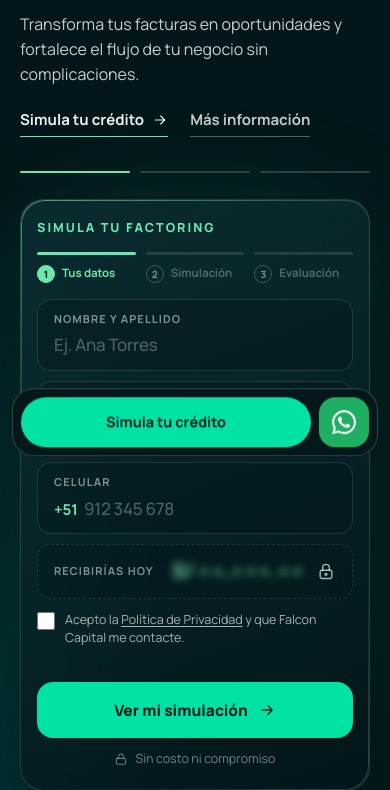
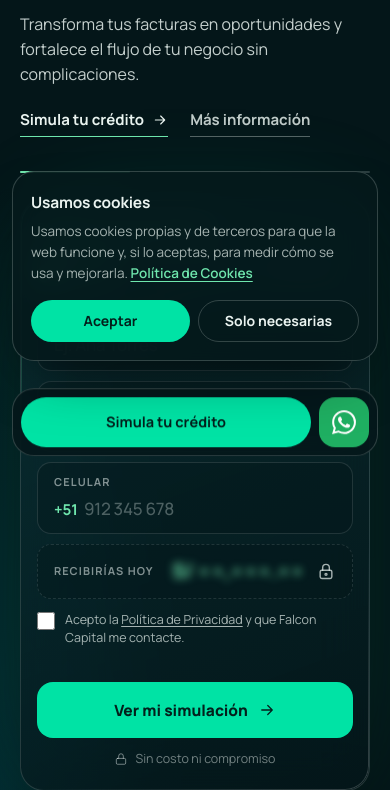
Before and after one commit to innova-ia-pe/falcon-capital-website, a PHP site: page /prototipo/ in a window 390 px wide. Shown: the part 471-1261 px from the top of the page. Run offline with PHP 8.4, Linux system fonts and the light colour scheme.

Commit message:
Prototipo: testimonios que rotan, aviso de cookies y formularios más estrictos
- Testimonios: carrusel de verdad (rota cada 8 s, puntos y deslizar con el dedo);
  en Conócenos ya no queda pegado al borde después de una sección oscura.
- Aviso de cookies del diseño B: aparece la primera vez, guarda la elección y
  avisa con el evento «fc:cookies»; la Política de Cookies lo vuelve a mostrar.
- Formularios: los obligatorios vacíos y las áreas de texto se validan; el
  Libro de Reclamaciones limita el adjunto a PDF, JPG o PNG de hasta 5 MB.
- Logo de Falcon en Confirming sin deformar y enlaces del texto legal con estilo.

```diff
--- a/prototipo/assets/base.css
+++ b/prototipo/assets/base.css
@@ -50,7 +50,7 @@ ul,ol{margin:0}
 .lf-sel select option{color:#062A2F}
 .lf-sel svg{position:absolute;right:14px;width:16px;height:16px;pointer-events:none;color:var(--lf-l)}
 .lf-err{display:none;font-style:normal;font-size:12.5px;font-weight:600;color:var(--lf-bad)}
-.lf.bad input,.lf.bad .lf-ph,.lf.bad .lf-sel{border-color:var(--lf-bad)}
+.lf.bad input,.lf.bad textarea,.lf.bad .lf-ph,.lf.bad .lf-sel{border-color:var(--lf-bad)}
 .lf.bad .lf-ph input{border:0}
 .lf.bad .lf-err{display:block}
 .lf-ck{display:flex;gap:10px;align-items:flex-start;margin-top:16px;font-size:13.5px;line-height:1.5;color:var(--lf-l);cursor:pointer}
--- a/prototipo/assets/falcon.js
+++ b/prototipo/assets/falcon.js
@@ -133,10 +133,19 @@
   });
 
   /* ================================================================ validación compartida */
+  /* adjuntos: PDF, JPG o PNG de hasta 5 MB */
+  function archivoOk(i) {
+    var f = i.files && i.files[0];
+    if (!f) return !i.required;
+    return f.size <= 5 * 1024 * 1024 && (/^(application\/pdf|image\/jpeg|image\/png)$/.test(f.type) || /\.(pdf|jpe?g|png)$/i.test(f.name));
+  }
   function valido(i) {
     var v = (i.value || '').trim();
     if (i.type === 'checkbox') return i.checked;
+    if (i.type === 'radio') return true;   /* los grupos de opciones se revisan aparte */
+    if (i.type === 'file') return archivoOk(i);
     if (i.tagName === 'SELECT') return !!v;
+    if (i.required && !v) return false;
     if (i.name === 'nombre') return v.length >= 3 && /\s/.test(v);
     if (i.name === 'ruc') return /^(10|15|17|20)\d{9}$/.test(v);
     if (i.name === 'celular') return /^9\d{8}$/.test(v.replace(/\D/g, ''));
@@ -166,15 +175,16 @@
     return bien;
   }
   function vigilar(form) {
-    $$('input, select', form).forEach(function (i) {
+    $$('input, select, textarea', form).forEach(function (i) {
+      if (i.type === 'radio') return;
       formatear(i);
       i.addEventListener('blur', function () { if (i.value || i.type === 'checkbox') i.dataset.t = '1'; if (i.dataset.t) marcar(i); });
       i.addEventListener('input', function () { if (i.dataset.t) marcar(i); });
-      i.addEventListener('change', function () { if (i.type === 'checkbox' || i.tagName === 'SELECT') marcar(i); });
+      i.addEventListener('change', function () { if (i.type === 'checkbox' || i.type === 'file' || i.tagName === 'SELECT') { i.dataset.t = '1'; marcar(i); } });
     });
   }
   function revisar(form) {
-    return $$('input[required], select[required]', form).filter(function (i) { i.dataset.t = '1'; return !marcar(i); });
+    return $$('input[required], select[required], textarea[required], input[type="file"]', form).filter(function (i) { i.dataset.t = '1'; return !marcar(i); });
   }
   function ocupado(btn, si) {
     var lbl = $('span', btn);
@@ -928,6 +938,28 @@
     });
   });
 
+  /* ================================================================ testimonios: uno a la vez
+     Los puntos cambian de testimonio; rotan solos cada 8 s, se detienen con el cursor encima o con el foco
+     dentro, y en celular se pasan con el dedo. */
+  $$('.b-testi', root).forEach(function (t) {
+    var figs = $$('.b-testi-track > figure', t), dots = $$('.b-testi-nav button', t);
+    if (figs.length < 2) return;
+    var i = 0, timer = 0, quieto = false;
+    function ir(n) {
+      i = (n + figs.length) % figs.length;
+      figs.forEach(function (f, k) { f.classList.toggle('is-on', k === i); if (k === i) f.removeAttribute('aria-hidden'); else f.setAttribute('aria-hidden', 'true'); });
+      dots.forEach(function (d, k) { d.classList.toggle('is-on', k === i); if (k === i) d.setAttribute('aria-current', 'true'); else d.removeAttribute('aria-current'); });
+    }
+    function seguir() { clearInterval(timer); if (!reduce && !quieto) timer = setInterval(function () { ir(i + 1); }, 8000); }
+    dots.forEach(function (d, k) { d.addEventListener('click', function () { ir(k); seguir(); }); });
+    t.addEventListener('mouseenter', function () { quieto = true; clearInterval(timer); });
+    t.addEventListener('mouseleave', function () { quieto = false; seguir(); });
+    t.addEventListener('focusin', function () { quieto = true; clearInterval(timer); });
+    t.addEventListener('focusout', function (e) { if (!t.contains(e.relatedTarget)) { quieto = false; seguir(); } });
+    deslizar($('.b-testi-track', t), function (d) { ir(i + d); seguir(); });
+    seguir();
+  });
+
   /* ================================================================ soluciones B: avanzan de lado al bajar
      En escritorio la sección queda fija y el scroll vertical mueve las tarjetas en horizontal.
      En celular (o con movimiento reducido) queda como carrusel que se desliza con el dedo. */
@@ -1066,6 +1098,53 @@
     if (reduce) palabras.forEach(function (w) { w.classList.add('on'); });
   }
 
+  /* ================================================================ aviso de cookies
+     Aparece la primera vez y guarda la elección en este navegador (localStorage «fc-cookies»: «todas» o
+     «necesarias»). Avisa con el evento «fc:cookies» en document, para que una herramienta de medición se active
+     solo si se aceptan. Los enlaces a «#cookies» (Política de Cookies) lo vuelven a mostrar. */
+  var CK = { titulo: 'Usamos cookies', texto: 'Usamos cookies propias y de terceros para que la web funcione y, si lo aceptas, para medir cómo se usa y mejorarla.', url: 'politica-de-cookies.html' };
+  function eleccionCk() { try { return localStorage.getItem('fc-cookies'); } catch (e) { return 'sin-almacenamiento'; } }
+  function avisoCookies(forzar) {
+    if (!CK) return;
+    var box = $('.b-ck', root);
+    if (!box) {
+      if (!forzar && eleccionCk()) return;
+      box = doc.createElement('div');
+      box.className = 'b-ck';
+      box.setAttribute('role', 'region');
+      box.setAttribute('aria-label', 'Aviso de cookies');
+      var t = doc.createElement('b'), p = doc.createElement('p'), a = doc.createElement('a'), acts = doc.createElement('div');
+      t.textContent = CK.titulo;
+      p.textContent = CK.texto + ' ';
+      a.href = CK.url;
+      a.textContent = 'Política de Cookies';
+      p.appendChild(a);
+      acts.className = 'b-ck-acts';
+      [['todas', 'Aceptar', 'b-btn b-btn-em'], ['necesarias', 'Solo necesarias', 'b-btn b-ck-no']].forEach(function (o) {
+        var b = doc.createElement('button');
+        b.type = 'button';
+        b.className = o[2];
+        b.textContent = o[1];
+        b.addEventListener('click', function () {
+          try { localStorage.setItem('fc-cookies', o[0]); } catch (e) { /* sin almacenamiento */ }
+          box.classList.remove('is-on');
+          doc.dispatchEvent(new CustomEvent('fc:cookies', { detail: o[0] }));
+        });
+        acts.appendChild(b);
+      });
+      box.appendChild(t); box.appendChild(p); box.appendChild(acts);
+      root.appendChild(box);
+      box.getBoundingClientRect();
+    }
+    box.classList.add('is-on');
+    if (forzar) $('button', box).focus({ preventScroll: true });
+  }
+  setTimeout(function () { avisoCookies(false); }, reduce ? 0 : 1400);
+  root.addEventListener('click', function (e) {
+    var a = e.target.closest && e.target.closest('a[href$="#cookies"], [data-cookies-abrir]');
+    if (a) { e.preventDefault(); avisoCookies(true); }
+  });
+
   /* botón flotante y barra móvil: aparecen al dejar atrás el primer bloque */
   var primero = $('main > section', root);
   if (primero && 'IntersectionObserver' in window) {
--- a/prototipo/assets/impulso.css
+++ b/prototipo/assets/impulso.css
@@ -334,18 +334,27 @@ label.b-f:focus-within{background:rgba(234,243,240,.06)}
 .b-post.is-off{display:none}
 
 /* testimonios */
-.b-testis{padding-top:0;background:var(--light);color:var(--ink)}
+.b-testis{background:var(--light);color:var(--ink)}
+/* después del blog (mismo fondo claro) no repite el espacio de arriba */
+.b-blog+.b-testis{padding-top:0}
 .b-testi{max-width:1000px;text-align:center}
 .b-testi .b-kicker{justify-content:center}
-.b-testi figure{margin:26px 0 0}
+/* uno a la vez: todos ocupan la misma celda, así el alto no salta al cambiar */
+.b-testi-track{display:grid;margin-top:26px}
+.b-testi-track>figure{grid-area:1/1;margin:0;transition:opacity .7s var(--e-io),transform .8s var(--e-out),visibility 0s}
+.b-testi-track>figure:not(.is-on){opacity:0;visibility:hidden;transform:translateY(12px);transition:opacity .5s var(--e-io),transform .5s var(--e-io),visibility 0s .5s}
 .b-testi blockquote{margin:0;font-size:clamp(24px,2.6vw,38px);line-height:1.36;font-weight:500;letter-spacing:-.026em;color:var(--ink)}
 .b-testi figcaption{display:inline-flex;align-items:center;gap:14px;margin-top:32px;text-align:left}
 .b-testi-av{width:52px;height:52px;border-radius:50%;border:1.5px dashed rgba(6,42,47,.3)}
 .b-testi figcaption b{display:block;font-size:16px}
 .b-testi figcaption small{font-size:14px;color:var(--ink2)}
+.b-testi-av[style]{border:0}
 .b-testi-nav{display:flex;justify-content:center;gap:8px;margin-top:30px}
-.b-testi-nav span{width:8px;height:8px;border-radius:8px;background:rgba(6,42,47,.2)}
-.b-testi-nav span.is-on{width:30px;background:var(--ink)}
+.b-testi-nav button{position:relative;width:8px;height:8px;border-radius:8px;background:rgba(6,42,47,.2);transition:width .5s var(--e-out),background .3s}
+.b-testi-nav button::after{content:"";position:absolute;inset:-14px -5px}
+.b-testi-nav button:hover{background:rgba(6,42,47,.42)}
+.b-testi-nav button.is-on{width:30px;background:var(--ink)}
+.b-testi-nav button:focus-visible{outline:2px solid #0A6E62;outline-offset:5px}
 .b-pend{margin-top:22px;font-size:13px;font-weight:600;color:var(--ink2)}
 
 /* seguridad: placas con los logos oficiales */
@@ -416,6 +425,20 @@ a.b-ch:hover .b-ch-v svg{transform:translate(3px,-3px)}
 .pb:not(.is-past) .b-fab{opacity:0;visibility:hidden;transform:translateY(16px)}
 .b-mbar{display:none}
 
+/* aviso de cookies */
+.b-ck{position:fixed;z-index:80;left:24px;bottom:24px;width:min(400px,calc(100vw - 48px));padding:20px 22px 22px;border-radius:22px;
+  background:rgba(5,24,27,.88);-webkit-backdrop-filter:blur(18px) saturate(1.2);backdrop-filter:blur(18px) saturate(1.2);border:1px solid var(--line2);
+  box-shadow:0 28px 60px -24px rgba(0,0,0,.65);color:var(--tx);opacity:0;visibility:hidden;transform:translateY(16px);
+  transition:opacity .45s var(--e-io),transform .6s var(--e-out),visibility 0s .6s}
+.b-ck.is-on{opacity:1;visibility:visible;transform:none;transition:opacity .45s var(--e-io),transform .6s var(--e-out),visibility 0s}
+.b-ck b{display:block;font-size:15.5px;letter-spacing:-.01em}
+.b-ck p{margin-top:6px;font-size:13.5px;line-height:1.55;color:var(--tx2)}
+.b-ck p a{color:var(--mint);font-weight:600;text-decoration:underline;text-underline-offset:3px}
+.b-ck-acts{display:flex;flex-wrap:wrap;gap:8px;margin-top:16px}
+.b-ck-acts .b-btn{height:42px;padding:0 18px;font-size:14px}
+.b-ck-no{border:1px solid var(--line2);color:var(--tx)}
+.b-ck-no:hover{border-color:var(--tx);background:rgba(234,243,240,.06)}
+
 /* ------------------------------------------------------------ páginas internas */
 .b-phero{position:relative;isolation:isolate;overflow:hidden;display:flex;flex-direction:column;justify-content:flex-end;min-height:min(86svh,820px);padding:170px 0 clamp(48px,6vw,80px);
   background:radial-gradient(60% 70% at 0% 100%,rgba(0,75,84,.45),rgba(0,75,84,0) 70%),var(--bg)}
@@ -474,7 +497,7 @@ a.b-ch:hover .b-ch-v svg{transform:translate(3px,-3px)}
 .b-parte-i{display:grid;place-items:center;width:58px;height:58px;border-radius:16px;background:rgba(111,230,173,.12);color:var(--mint)}
 .b-partes li:nth-child(2) .b-parte-i{background:#03201C}
 .b-parte-i svg{width:26px;height:26px}
-.b-parte-i .lg{width:32px}
+.b-parte-i .lg{width:32px;height:auto}
 .b-partes b{font-size:22px;letter-spacing:-.025em}
 .b-partes li>span:last-child{font-size:15px;line-height:1.55;color:var(--tx2)}
 .b-gana{display:grid;grid-template-columns:1fr 1fr;gap:16px;margin-top:16px}
@@ -725,6 +748,9 @@ a.b-ch:hover .b-ch-v svg{transform:translate(3px,-3px)}
   .b-mbar{position:fixed;z-index:70;left:12px;right:12px;bottom:12px;display:flex;gap:8px;padding:8px;border-radius:22px;background:rgba(5,24,27,.9);
     -webkit-backdrop-filter:blur(16px);backdrop-filter:blur(16px);border:1px solid var(--line2);transform:translateY(140%);transition:transform .55s var(--e-out)}
   .pb.is-past .b-mbar{transform:none}
+  .b-ck{left:12px;right:12px;bottom:12px;width:auto;padding:18px 18px 18px}
+  .pb.is-past .b-ck{bottom:86px}
+  .b-ck-acts .b-btn{flex:1}
   .b-mbar .b-btn{flex:1;height:50px}
   .b-mbar-wa{display:grid;place-items:center;width:50px;height:50px;border-radius:16px;background:#1FAF62;color:#fff}
   .b-mbar-wa svg{width:24px;height:24px}
--- a/prototipo/assets/paginas.css
+++ b/prototipo/assets/paginas.css
@@ -15,6 +15,7 @@
 .b-doc .b-pending,.b-faq-wrap .b-pending{margin-top:28px}
 .b-doc h2{margin-top:44px}
 .b-doc-acts{display:flex;flex-wrap:wrap;gap:12px;margin-top:36px}
+.b-doc p a,.b-art-body p a{color:#0A6E62;font-weight:600;text-decoration:underline;text-underline-offset:3px}
 .b-btn-line-d{border:1px solid rgba(6,42,47,.2);color:var(--ink)}
 .b-btn-line-d:hover{border-color:rgba(6,42,47,.45)}
 
--- a/prototipo/index.html
+++ b/prototipo/index.html
@@ -230,11 +230,21 @@
 <section class="b-sec b-testis" data-sec="testimonios">
   <div class="b-wrap b-testi">
     <span class="b-kicker" data-r="up">Testimonios</span>
-    <figure data-r="up">
-      <blockquote>“Aquí irá el testimonio de un cliente: qué necesitaba su empresa y cómo Falcon Capital le ayudó con su liquidez.”</blockquote>
-      <figcaption><span class="b-testi-av"></span><span><b>Nombre del cliente</b><small>Cargo · Empresa</small></span></figcaption>
-    </figure>
-    <div class="b-testi-nav"><span class="is-on"></span><span></span><span></span></div>
+    <div class="b-testi-track" data-r="up" aria-live="polite">
+      <figure class="is-on">
+        <blockquote>“Aquí irá el testimonio de un cliente: qué necesitaba su empresa y cómo Falcon Capital le ayudó con su liquidez.”</blockquote>
+        <figcaption><span class="b-testi-av"></span><span><b>Nombre del cliente</b><small>Cargo · Empresa</small></span></figcaption>
+      </figure>
+      <figure aria-hidden="true">
+        <blockquote>“Aquí irá un segundo testimonio: cuánto tardó el desembolso y cómo fue el acompañamiento del equipo.”</blockquote>
+        <figcaption><span class="b-testi-av"></span><span><b>Nombre del cliente</b><small>Cargo · Empresa</small></span></figcaption>
+      </figure>
+      <figure aria-hidden="true">
+        <blockquote>“Aquí irá un tercer testimonio: qué cambió en el flujo de caja de su empresa después de trabajar con Falcon Capital.”</blockquote>
+        <figcaption><span class="b-testi-av"></span><span><b>Nombre del cliente</b><small>Cargo · Empresa</small></span></figcaption>
+      </figure>
+    </div>
+    <div class="b-testi-nav"><button type="button" class="is-on" aria-current="true" aria-label="Testimonio 1"></button><button type="button" aria-label="Testimonio 2"></button><button type="button" aria-label="Testimonio 3"></button></div>
     <p class="b-pend">Formato de ejemplo · Falcon Capital debe entregar los testimonios</p>
   </div>
 </section>
--- a/prototipo/politica-de-cookies.html
+++ b/prototipo/politica-de-cookies.html
@@ -70,6 +70,7 @@
       <div class="b-pending"><b>Pendiente de contenido.</b> Falcon Capital debe entregar el detalle de las cookies que finalmente use la web. Al recibir el documento solo hay que volcar el texto o enlazar el PDF.</div>
       <h2>Tus preferencias</h2>
       <p>El aviso de cookies aparece la primera vez que entras a la web y guarda tu elección en este navegador. Puedes volver a mostrarlo para cambiarla.</p>
+      <p><a href="#cookies">Cambiar mis preferencias de cookies</a></p>
       <div class="b-doc-acts"><a class="b-btn b-btn-dark" href="index.html">Volver al inicio</a><a class="b-btn b-btn-line-d" href="contactanos.html">Contáctanos</a></div>
     </article>
   </div>
--- a/prototipo/reclamaciones.html
+++ b/prototipo/reclamaciones.html
@@ -79,7 +79,7 @@
         <p class="b-claim-lbl">Categoría de la solicitud <small>Selecciona el tema que mejor describa tu solicitud.</small></p>
         <div class="b-opts"><label class="b-opt"><input type="radio" name="categoria" required><span><b>Productos y servicios</b><small>Características, funcionamiento u oferta.</small></span></label><label class="b-opt"><input type="radio" name="categoria" required><span><b>Infraestructura / Plataforma</b><small>Acceso, disponibilidad o desempeño.</small></span></label><label class="b-opt"><input type="radio" name="categoria" required><span><b>Información y comunicación</b><small>Claridad, oportunidad o contenido.</small></span></label><label class="b-opt"><input type="radio" name="categoria" required><span><b>Atención del personal</b><small>Trato, asesoría o seguimiento.</small></span></label><label class="b-opt"><input type="radio" name="categoria" required><span><b>Facturación y pagos</b><small>Cargos, cobros o procesos de pago.</small></span></label><label class="b-opt"><input type="radio" name="categoria" required><span><b>Seguridad y confidencialidad</b><small>Protección de datos e información.</small></span></label><label class="b-opt"><input type="radio" name="categoria" required><span><b>Procesos administrativos</b><small>Contratos, documentación o procedimientos.</small></span></label><label class="b-opt"><input type="radio" name="categoria" required><span><b>Otro</b><small>Especifica en el detalle.</small></span></label></div>
         <div class="lf-grid b-claim-det"><label class="lf lf-full"><span>Detalle de la solicitud</span><textarea name="detalle" rows="5" placeholder="Cuéntanos más sobre tu solicitud…" required></textarea><em class="lf-err">Cuéntanos el detalle.</em></label>
-          <label class="lf lf-full"><span>Adjuntar documentación (opcional)</span><input name="adjunto" type="file"></label></div>
+          <label class="lf lf-full"><span>Adjuntar documentación (opcional)</span><input name="adjunto" type="file" accept=".pdf,.jpg,.jpeg,.png,application/pdf,image/jpeg,image/png"><em class="lf-err">Solo PDF, JPG o PNG de hasta 5 MB.</em></label></div>
       </fieldset>
       <fieldset><legend><i>4</i>Medio por el que deseas ser contactado</legend>
         <div class="b-opts b-segs"><label class="b-opt"><input type="radio" name="medio" required><span><b>Correo electrónico</b></span></label><label class="b-opt"><input type="radio" name="medio" required><span><b>Llamada telefónica</b></span></label><label class="b-opt"><input type="radio" name="medio" required><span><b>SMS</b></span></label><label class="b-opt"><input type="radio" name="medio" required><span><b>WhatsApp</b></span></label></div>
```
Also changed, not shown: prototipo/conocenos.html (+15 -5 lines), prototipo/README.md.
